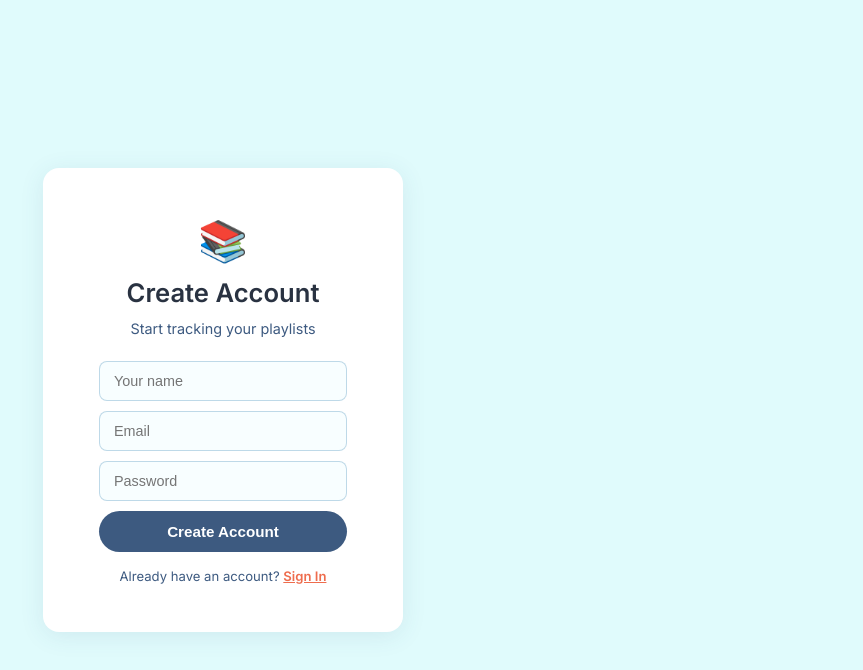
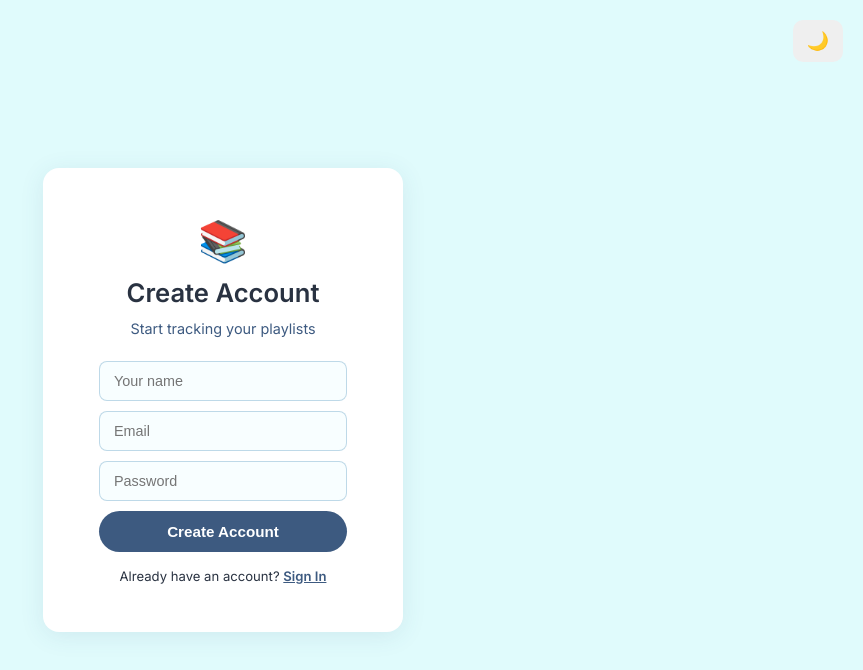
Before and after one commit to Vidhan-152/playlistTracker, a React (Vite) app in the folder frontend/: page / in a window 1280 px wide. Both pictures are taken after a click on the element "Register". Shown: the top 670 px of the page, without its empty margins (417-1280 px from the left). Built offline with nearby package versions, Linux system fonts and the light colour scheme; no server answers.

Commit message:
feat: added  dark mode

```diff
--- a/frontend/src/App.jsx
+++ b/frontend/src/App.jsx
@@ -8,7 +8,17 @@ export default function App() {
     const [user, setUser] = useState(null)
     const [loading, setLoading] = useState(true)
     const [selectedPlaylistId, setSelectedPlaylistId] = useState(null)
-    const [authMode, setAuthMode] = useState('login') // 'login' or 'register'
+    const [authMode, setAuthMode] = useState('login')
+
+    const [theme, setTheme] = useState(
+        () => localStorage.getItem('theme') || 'light'
+    )
+
+    useEffect(() => {
+        localStorage.setItem('theme', theme)
+    }, [theme])
+
+    const colors = themes[theme]
 
     useEffect(() => {
         axios.get('/api/auth/me')
@@ -17,40 +27,115 @@ export default function App() {
             .finally(() => setLoading(false))
     }, [])
 
-    if (loading) return (
-        <div style={s.center}>
+    if (loading) {
+        return (
+            <div
+                style={{
+                    ...s.center,
+                    background: colors.bg
+                }}
+            >
                 <div style={s.spinner} />
             </div>
         )
+    }
 
-    if (!user) return (
-        <div style={s.center}>
-            {authMode === 'login'
-                ? <LoginForm onSuccess={setUser} onSwitch={() => setAuthMode('register')} />
-                : <RegisterForm onSwitch={() => setAuthMode('login')} />
+    if (!user) {
+        return (
+            <div
+                style={{
+                    ...s.center,
+                    background: colors.bg
+                }}
+            >
+                {authMode === 'login' ? (
+                    <LoginForm
+                        colors={colors}
+                        onSuccess={setUser}
+                        onSwitch={() => setAuthMode('register')}
+                    />
+                ) : (
+                    <RegisterForm
+                        colors={colors}
+                        onSwitch={() => setAuthMode('login')}
+                    />
+                )}
+
+                <button
+                    onClick={() =>
+                        setTheme(
+                            theme === 'light'
+                                ? 'dark'
+                                : 'light'
+                        )
                     }
+                    style={{
+                        position: 'fixed',
+                        top: 20,
+                        right: 20,
+                        padding: '10px 14px',
+                        border: 'none',
+                        borderRadius: '10px',
+                        cursor: 'pointer',
+                        fontSize: '18px'
+                    }}
+                >
+                    {theme === 'light' ? '🌙' : '☀️'}
+                </button>
             </div>
         )
+    }
 
     return (
         <div style={s.layout}>
             <Sidebar
                 user={user}
+                colors={colors}
                 selectedPlaylistId={selectedPlaylistId}
                 onSelectPlaylist={setSelectedPlaylistId}
                 onLogout={() => setUser(null)}
             />
-            <main style={s.main}>
-                {selectedPlaylistId
-                    ? <PlaylistDetail playlistId={selectedPlaylistId} />
-                    : <Empty />
+
+            <main
+                style={{
+                    ...s.main,
+                    background: colors.bg,
+                    position: 'relative'
+                }}
+            >
+                <button
+                    onClick={() =>
+                        setTheme(
+                            theme === 'light'
+                                ? 'dark'
+                                : 'light'
+                        )
                     }
+                    style={{
+                        position: 'absolute',
+                        top: 20,
+                        right: 20,
+                        padding: '10px 14px',
+                        border: 'none',
+                        borderRadius: '10px',
+                        cursor: 'pointer',
+                        zIndex: 1000
+                    }}
+                >
+                    {theme === 'light' ? '🌙' : '☀️'}
+                </button>
+
+                {selectedPlaylistId ? (
+                    <PlaylistDetail playlistId={selectedPlaylistId} colors = {colors} />
+                ) : (
+                    <Empty />
+                )}
             </main>
         </div>
     )
 }
 
-function LoginForm({ onSuccess, onSwitch }) {
+function LoginForm({ onSuccess, onSwitch, colors }) {
     const [email, setEmail] = useState('')
     const [password, setPassword] = useState('')
     const [error, setError] = useState(null)
@@ -67,10 +152,10 @@ function LoginForm({ onSuccess, onSwitch }) {
     }
 
     return (
-        <div style={s.card}>
+        <div style={{...s.card, background: colors.card, color: colors.text}}>
             <div style={s.loginLogo}>📚</div>
-            <h1 style={s.loginTitle}>Playlist Tracker</h1>
-            <p style={s.loginSub}>Your personal YouTube learning dashboard</p>
+            <h1 style={{...s.loginTitle, color: colors.text}}>Playlist Tracker</h1>
+            <p style={{...s.loginSub, color: colors.secondary}}>Your personal YouTube learning dashboard</p>
 
             <div style={s.form}>
                 <input
@@ -107,7 +192,7 @@ function LoginForm({ onSuccess, onSwitch }) {
     )
 }
 
-function RegisterForm({ onSwitch }) {
+function RegisterForm({ onSwitch, colors }) {
     const [name, setName] = useState('')
     const [email, setEmail] = useState('')
     const [password, setPassword] = useState('')
@@ -126,7 +211,7 @@ function RegisterForm({ onSwitch }) {
     }
 
     if (success) return (
-        <div style={s.card}>
+        <div style={{...s.card, background: colors.card, color: colors.text}}>
             <div style={s.loginLogo}>✅</div>
             <h2 style={s.loginTitle}>Account created!</h2>
             <p style={s.loginSub}>You can now sign in.</p>
@@ -135,35 +220,35 @@ function RegisterForm({ onSwitch }) {
     )
 
     return (
-        <div style={s.card}>
+        <div style={{...s.card, background: colors.card, color: colors.text}}>
             <div style={s.loginLogo}>📚</div>
-            <h1 style={s.loginTitle}>Create Account</h1>
-            <p style={s.loginSub}>Start tracking your playlists</p>
+            <h1 style={{...s.loginTitle, color: colors.text}}>Create Account</h1>
+            <p style={{...s.loginSub, color: colors.secondary}}>Start tracking your playlists</p>
 
             <div style={s.form}>
                 <input
-                    style={s.input}
+                    style={{...s.input, background: colors.inputBg, color: colors.text}}
                     type="text"
                     placeholder="Your name"
                     value={name}
                     onChange={e => setName(e.target.value)}
                 />
                 <input
-                    style={s.input}
+                    style={{...s.input, background: colors.inputBg, color: colors.text}}
                     type="email"
                     placeholder="Email"
                     value={email}
                     onChange={e => setEmail(e.target.value)}
                 />
                 <input
-                    style={s.input}
+                    style={{...s.input, background: colors.inputBg, color: colors.text}}
                     type="password"
                     placeholder="Password"
                     value={password}
                     onChange={e => setPassword(e.target.value)}
                     onKeyDown={e => e.key === 'Enter' && handleRegister()}
                 />
-                {error && <p style={s.error}>{error}</p>}
+                {error && <p style={{...s.error, color: colors.error}}>{error}</p>}
                 <button
                     style={{ ...s.btn, opacity: loading ? 0.7 : 1 }}
                     onClick={handleRegister}
@@ -173,9 +258,9 @@ function RegisterForm({ onSwitch }) {
                 </button>
             </div>
 
-            <p style={s.switchText}>
+            <p style={{...s.switchText, color: colors.text}}>
                 Already have an account?{' '}
-                <span style={s.switchLink} onClick={onSwitch}>Sign In</span>
+                <span style={{...s.switchLink, color: colors.secondary}} onClick={onSwitch}>Sign In</span>
             </p>
         </div>
     )
@@ -188,6 +273,28 @@ function Empty() {
             <p style={s.emptyText}>Select a playlist from the sidebar to get started</p>
         </div>
     )
+}
+
+const themes = {
+    light: {
+        bg: '#e0fbfc',
+        card: '#ffffff',
+        text: '#293241',
+        secondary: '#3d5a80',
+        inputBg: '#f8feff',
+        border: 'rgba(152,193,217,0.6)',
+        button: '#3d5a80',
+    },
+
+    dark: {
+        bg: '#0f172a',
+        card: '#1e293b',
+        text: '#f8fafc',
+        secondary: '#94a3b8',
+        inputBg: '#334155',
+        border: '#475569',
+        button: '#2563eb',
+    }
 }
 
 const s = {
--- a/frontend/src/components/PlaylistDetail.jsx
+++ b/frontend/src/components/PlaylistDetail.jsx
@@ -2,7 +2,7 @@ import { useState, useEffect } from 'react'
 import axios from '../api/client'
 import VideoItem from './VideoItem'
 
-export default function PlaylistDetail({ playlistId, onDeleted }) {
+export default function PlaylistDetail({ playlistId, onDeleted, colors }) {
     const [playlist, setPlaylist] = useState(null)
     const [loading, setLoading] = useState(true)
     const [syncing, setSyncing] = useState(false)
@@ -49,11 +49,11 @@ export default function PlaylistDetail({ playlistId, onDeleted }) {
     }
 
     if (loading) return (
-        <div style={s.center}>
+        <div style={{ ...s.center, background: colors.bg }}>
             <div style={s.spinner} />
         </div>
     )
-    if (error) return <div style={s.center}><p style={{ color: '#ee6c4d' }}>{error}</p></div>
+    if (error) return <div style={{ ...s.center, background: colors.bg }}><p style={{ color: '#ee6c4d' }}>{error}</p></div>
     if (!playlist) return null
 
     const { stats } = playlist
```
Also changed, not shown: frontend/src/components/Sidebar.jsx (+8 -8 lines). Lines whose indentation alone changed are shown as unchanged.
